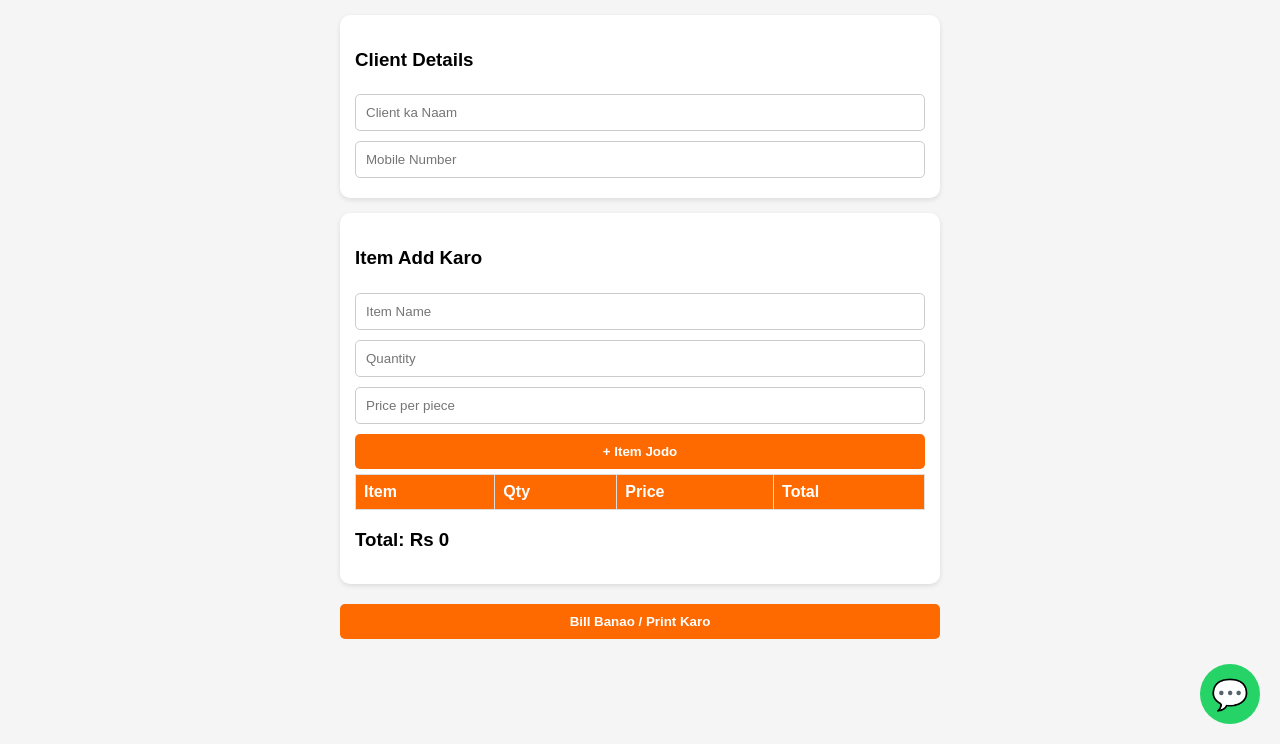
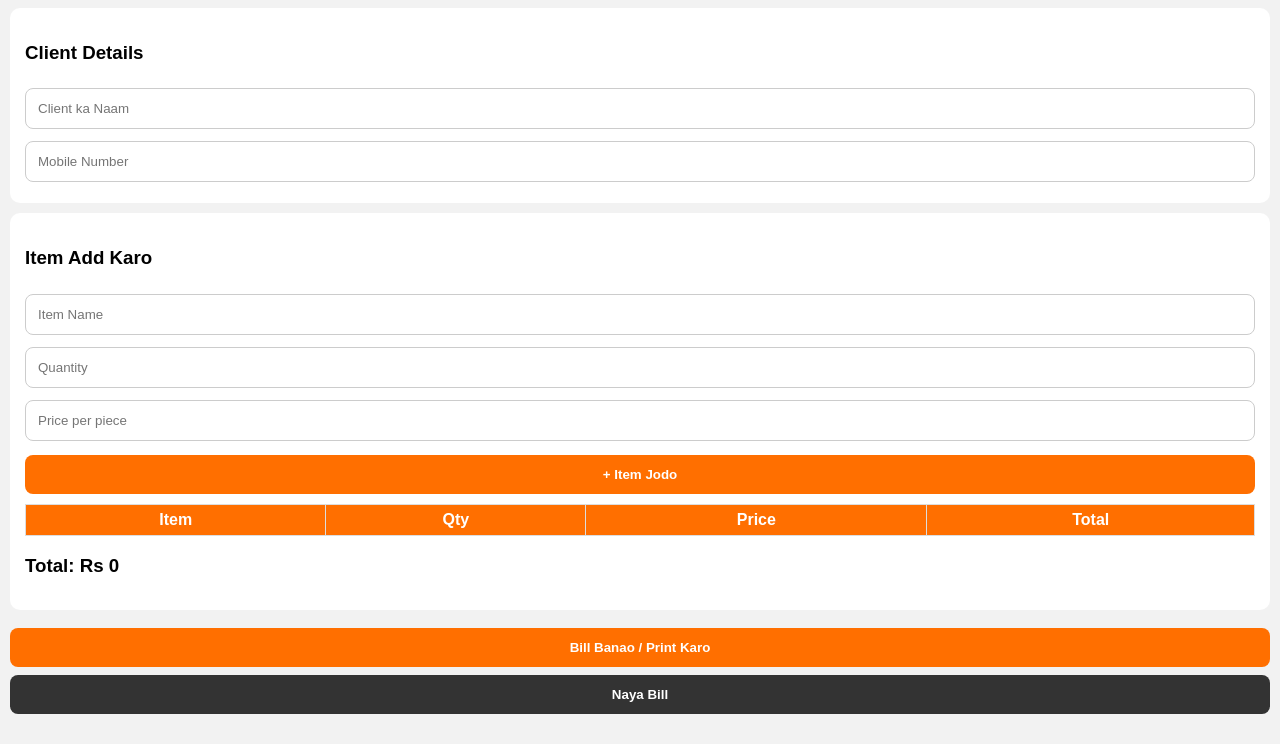
Before and after one commit to shiv-shakti123/Shiv-shakti-billing-aap, a plain HTML site: page index.html in a window 1280 px wide. Shown: the part 56-800 px from the top of the page. Drawn offline with Linux system fonts and the light colour scheme.

Commit message:
Refactor HTML structure and styling for billing app

```diff
--- a/index.html
+++ b/index.html
@@ -1,61 +1,65 @@
 <!DOCTYPE html>
-<html lang="hi">
-<head>
-<meta charset="UTF-8">
-<meta name="viewport" content="width=device-width, initial-scale=1.0">
-<title>Shiv Shakti Billing App</title>
+<html><head><meta name="viewport" content="width=device-width,initial-scale=1">
+<title>Shiv Shakti Billing</title>
 <style>
-body{font-family:Arial;margin:0;background:#f5f5f5}
-.header{background:#ff6a00;color:white;padding:15px;text-align:center;font-size:22px;font-weight:bold}
-.container{padding:15px;max-width:600px;margin:auto}
-.card{background:white;padding:15px;border-radius:10px;margin-bottom:15px;box-shadow:0 2px 5px rgba(0,0,0,0.1)}
-input,button{width:100%;padding:10px;margin:5px 0;border-radius:5px;border:1px solid #ccc;box-sizing:border-box}
-button{background:#ff6a00;color:white;border:none;font-weight:bold;cursor:pointer}
-.bill{background:white;padding:15px;border:1px dashed #333}
-.chat-btn{position:fixed;bottom:20px;right:20px;width:60px;height:60px;background:#25D366;border-radius:50%;display:flex;align-items:center;justify-content:center;font-size:30px;cursor:pointer;color:white}
-.chat-box{position:fixed;bottom:90px;right:10px;width:90%;max-width:350px;height:400px;background:white;border-radius:10px;box-shadow:0 5px 15px rgba(0,0,0,0.3);display:none;flex-direction:column}
-.chat-header{background:#25D366;color:white;padding:10px;border-radius:10px 10px 0 0;font-weight:bold}
-.chat-msg{flex:1;overflow-y:auto;padding:10px}
-.msg{margin:5px 0;padding:8px 10px;border-radius:8px;max-width:80%}
-.user{background:#dcf8c6;margin-left:auto}
-.bot{background:#eee}
-.chat-input{display:flex;padding:5px;border-top:1px solid #ddd}
-table{width:100%;border-collapse:collapse}th,td{border:1px solid #ddd;padding:8px;text-align:left}th{background:#ff6a00;color:white}
-</style>
-</head>
-<body>
-<div class="header">🔱 Shiv Shakti Billing App</div>
-<div class="container">
-<div class="card">
+body{font-family:Arial;background:#f2f2f2;margin:0}
+.h{background:#ff6f00;color:#fff;padding:15px;text-align:center;font-weight:bold;font-size:20px}
+.box{background:#fff;margin:10px;padding:15px;border-radius:10px}
+input{width:100%;padding:12px;margin:6px 0;border:1px solid #ccc;border-radius:8px;box-sizing:border-box}
+button{background:#ff6f00;color:#fff;border:0;padding:12px;width:100%;border-radius:8px;font-weight:bold;margin-top:8px}
+table{width:100%;margin-top:10px;border-collapse:collapse}
+td,th{border:1px solid #ddd;padding:6px;text-align:center}
+@media print{body *{visibility:hidden}.print-area, .print-area *{visibility:visible}.print-area{position:absolute;left:0;top:0;width:100%}}
+</style></head><body>
+<div class="h">🔱 Shiv Shakti Billing App</div>
+
+<div class="box">
 <h3>Client Details</h3>
-<input id="cName" placeholder="Client ka Naam">
-<input id="cPhone" placeholder="Mobile Number">
+<input id="cname" placeholder="Client ka Naam">
+<input id="cmob" placeholder="Mobile Number">
 </div>
-<div class="card">
+
+<div class="box">
 <h3>Item Add Karo</h3>
-<input id="iName" placeholder="Item Name">
-<input id="iQty" type="number" placeholder="Quantity">
-<input id="iPrice" type="number" placeholder="Price per piece">
+<input id="iname" placeholder="Item Name">
+<input id="qty" type="number" placeholder="Quantity">
+<input id="price" type="number" placeholder="Price per piece">
 <button onclick="addItem()">+ Item Jodo</button>
-<table id="itemTable"><tr><th>Item</th><th>Qty</th><th>Price</th><th>Total</th></tr></table>
-<h3>Total: Rs <span id="total">0</span></h3>
+<table id="tbl"><tr style="background:#ff6f00;color:#fff"><th>Item</th><th>Qty</th><th>Price</th><th>Total</th></tr></table>
+<h3 id="total">Total: Rs 0</h3>
 </div>
-<button onclick="generateBill()">Bill Banao / Print Karo</button>
-<div class="card bill" id="billArea" style="display:none"></div>
+
+<div class="box print-area" id="billArea" style="display:none">
+<h2 style="text-align:center">Shiv Shakti</h2>
+<p id="bclient"></p>
+<div id="bitems"></div>
+<h3 id="btotal"></h3>
+<p style="text-align:center">Thank You!</p>
 </div>
-<div class="chat-btn" onclick="toggleChat()">💬</div>
-<div class="chat-box" id="chatBox">
-<div class="chat-header">Auto-Reply <span style="float:right;cursor:pointer" onclick="toggleChat()">X</span></div>
-<div class="chat-msg" id="chatMsg"><div class="msg bot">Namaste! Shiv Shakti me swagat hai. Puchiye - Bill, Payment, Price, Delivery?</div></div>
-<div class="chat-input"><input id="chatInput" placeholder="Sawal likho..."><button onclick="sendMsg()">Send</button></div>
+
+<div style="margin:10px">
+<button onclick="makeBill()">Bill Banao / Print Karo</button>
+<button onclick="location.reload()" style="background:#333">Naya Bill</button>
 </div>
+
 <script>
-let items=[],total=0;
-function addItem(){let n=iName.value,q=parseFloat(iQty.value),p=parseFloat(iPrice.value);if(!n||!q||!p){alert('Sab bharo');return}let t=q*p;items.push({n,q,p,t});total+=t;itemTable.innerHTML+='<tr><td>'+n+'</td><td>'+q+'</td><td>'+p+'</td><td>'+t+'</td></tr>';totalEl=document.getElementById('total');totalEl.innerText=total;iName.value='';iQty.value='';iPrice.value='';}
-function generateBill(){if(!items.length){alert('Item jodo');return}let html='<h2 style=text-align:center>Shiv Shakti</h2><p><b>Client:</b> '+cName.value+'<br><b>Mobile:</b> '+cPhone.value+'<br><b>Date:</b> '+new Date().toLocaleDateString()+'</p><table><tr><th>Item</th><th>Qty</th><th>Rate</th><th>Total</th></tr>';items.forEach(it=>{html+='<tr><td>'+it.n+'</td><td>'+it.q+'</td><td>'+it.p+'</td><td>'+it.t+'</td></tr>'});html+='</table><h3>Total: Rs '+total+'</h3><p style=text-align:center>Thank You!</p>';billArea.innerHTML=html;billArea.style.display='block';window.print();}
-function toggleChat(){let b=chatBox;b.style.display=b.style.display=='flex'?'none':'flex';}
-function sendMsg(){let txt=chatInput.value.trim();if(!txt)return;let low=txt.toLowerCase();chatMsg.innerHTML+='<div class=msg user>'+txt+'</div>';let rep=autoReply(low);setTimeout(()=>{chatMsg.innerHTML+='<div class=msg bot>'+rep+'</div>';chatMsg.scrollTop=chatMsg.scrollHeight},500);chatInput.value='';}
-function autoReply(t){if(t.includes('bill'))return'Bill banane ke liye upar Client name aur Item jodo, fir Bill Banao dabao.';if(t.includes('pay'))return'Payment UPI / Cash se: shivshakti@upi';if(t.includes('price')||t.includes('rate'))return'Rate: Cement 400/bag, Steel 55/kg, Reta 1800/trolley';if(t.includes('time')||t.includes('khula'))return'Dukan 8am-8pm khuli hai, Sunday bhi khula.';if(t.includes('delivery'))return'Delivery 2 ghante me. Address bhejo.';return'Apna naam, kaam, location bhejo. Puch sakte ho: bill, payment, price, delivery, timing';}
-</script>
-</body>
-</html>
+let items=[], total=0;
+function addItem(){
+ let n=iname.value, q=Number(qty.value), p=Number(price.value);
+ if(!n||!q||!p){alert("Sab bharo");return}
+ let t=q*p; items.push({n,q,p,t}); total+=t;
+ tbl.innerHTML+=`<tr><td>${n}</td><td>${q}</td><td>${p}</td><td>${t}</td></tr>`;
+ document.getElementById("total").innerText="Total: Rs "+total;
+ iname.value="";qty.value="";price.value="";
+}
+function makeBill(){
+ if(items.length==0){alert("Pehle item jodo");return}
+ bclient.innerText="Client: "+cname.value+" | Mob: "+cmob.value;
+ let h='<table><tr><th>Item</th><th>Qty</th><th>Total</th></tr>';
+ items.forEach(i=>{h+=`<tr><td>${i.n}</td><td>${i.q}</td><td>${i.t}</td></tr>`});
+ h+='</table>'; bitems.innerHTML=h;
+ btotal.innerText="Total: Rs "+total;
+ billArea.style.display="block";
+ setTimeout(()=>{window.print(); billArea.style.display="none"},500);
+}
+</script></body></html>
```
